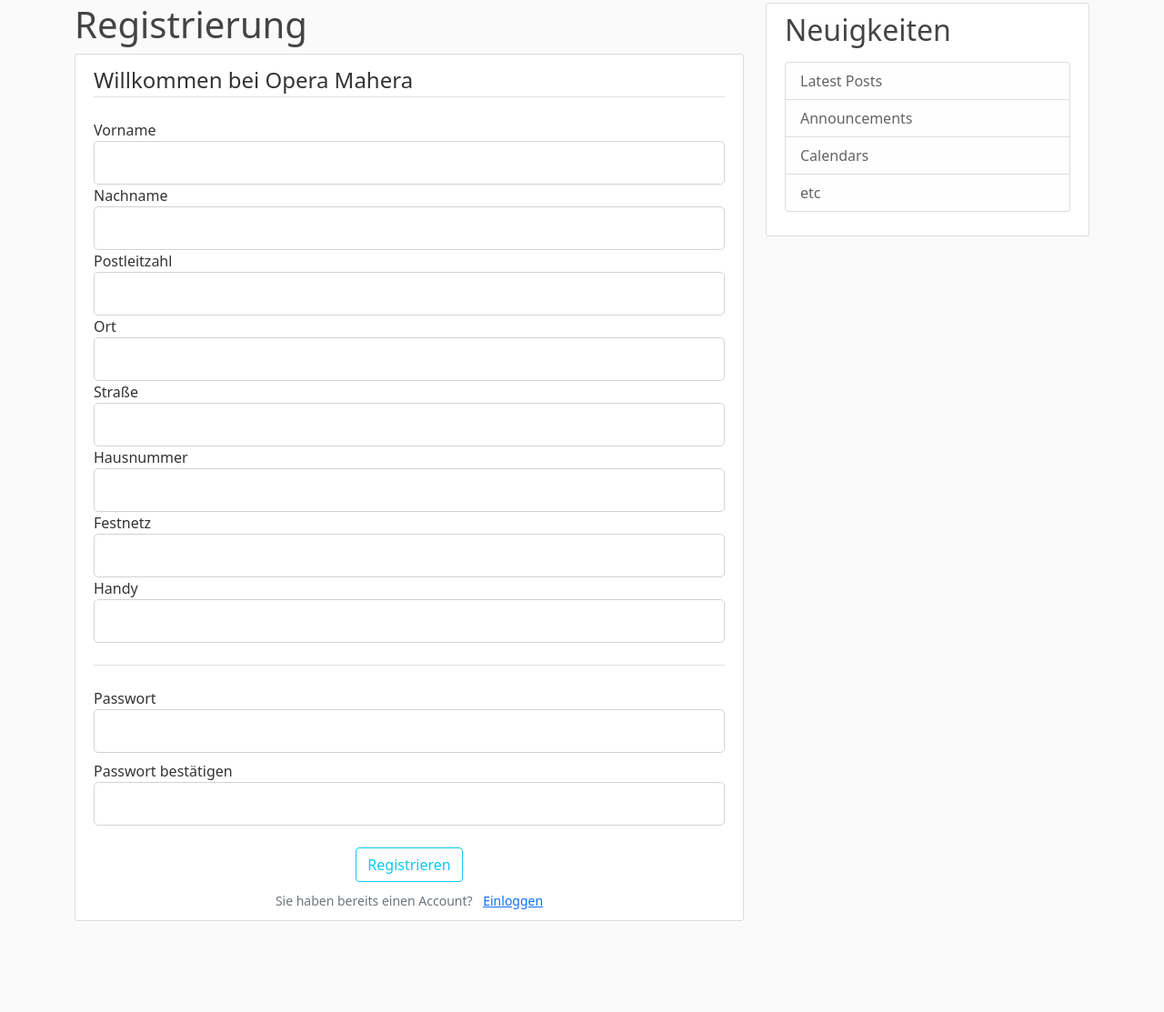
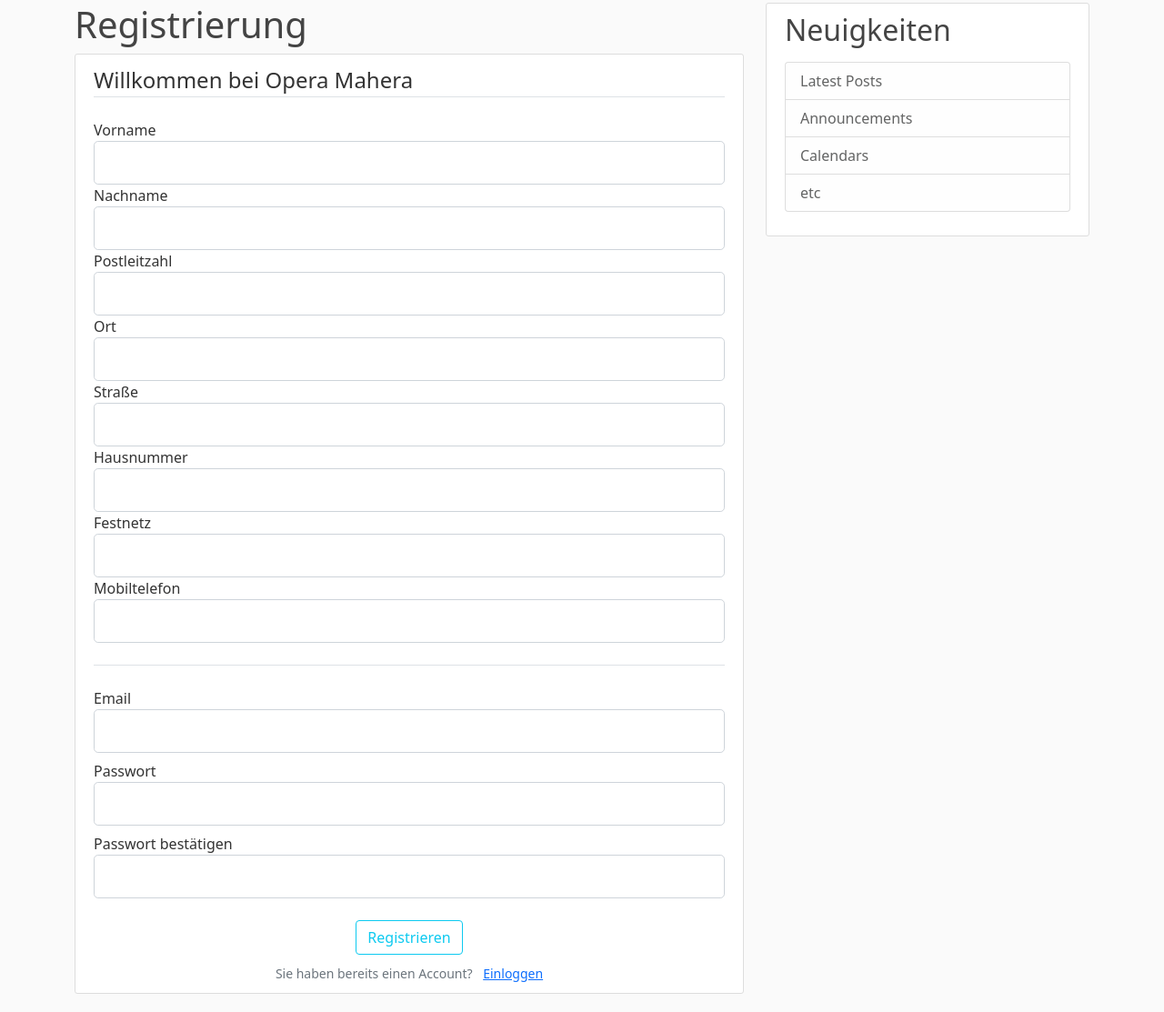
Before and after one commit to pmyna/Opera-Ticket-System, a Flask app: page /register in a window 1280 px wide. Shown: the part 77-1190 px from the top of the page at 91% size. Before the commit the page ends 1090 px from the top, so only its background shows below. Run offline with Flask 2, Linux system fonts and the light colour scheme; parts of the project's set-up code (start-up, migrations or seed data) failed here and were passed over.

Commit message:
Update Register/Login; Email-Validation

```diff
--- a/project/__init__.py
+++ b/project/__init__.py
@@ -1,11 +1,11 @@
 from flask import Flask
-from flask_sqlalchemy import SQLAlchemy
-
+from flask_sqlalchemy import *
+from flask_bcrypt import Bcrypt
 
 app = Flask(__name__)
 app.config['SECRET_KEY'] = 'e435f666e9f07eb13be460507c9c12b3'
 app.config['SQLALCHEMY_DATABASE_URI'] = 'sqlite:///site.db'
 db = SQLAlchemy(app)
-
+bcrypt = Bcrypt(app)
 
 from project import routes
--- a/project/form.py
+++ b/project/form.py
@@ -1,6 +1,7 @@
 from flask_wtf import *
 from wtforms import *
 from wtforms.validators import *
+from project.models import Visitor
 
 
 class RegistrationForm(FlaskForm):
@@ -11,14 +12,20 @@
     street = StringField('Straße', [DataRequired()])
     house_number = StringField('Hausnummer', [DataRequired(), Length(min=1, max=7)])
     landline = StringField('Festnetz', [Length(min=8, max=14), Regexp(regex='^[0-9]{8}(?:[0-9]+)?', message='Nur Zahlen erlaubt')])
-    phone_number = StringField('Handy', [Length(min=8, max=14), Regexp(regex='^[0-9]{8}(?:[0-9]+)?', message='Nur Zahlen erlaubt')])
+    phone_number = StringField('Mobiltelefon', [Length(min=8, max=14), Regexp(regex='^[0-9]{8}(?:[0-9]+)?', message='Nur Zahlen erlaubt')])
+    email = StringField('Email', [DataRequired()])
     password = PasswordField('Passwort', [DataRequired(), Length(min=5, max=20)])
     confirm_password = PasswordField('Passwort bestätigen', [DataRequired(), Length(min=5, max=20), EqualTo('password', message='Passwort stimmt nicht überein')])
     submit = SubmitField('Registrieren')
 
+    def validation_email(self, email):
+        visitor = Visitor.query.filter_by(email=email.data)
+        if visitor:
+            raise ValidationError('Email bereits registriert!')
+
 
 class LoginForm(FlaskForm):
-    customer_ID = StringField('Kundennummer', [DataRequired(), Length(min=3, max=3), Regexp(regex='^[0-9]{3}$')])
+    email = StringField('E-Mail', [DataRequired(), Length(min=3, max=3), Regexp(regex='^[0-9]{3}$')])
     password = PasswordField('Passwort', [DataRequired(), Length(min=5, max=20)])
     remember = BooleanField('Remember me')
     login = SubmitField('Login')
--- a/project/routes.py
+++ b/project/routes.py
@@ -1,5 +1,5 @@
 from flask import *
-from project import app
+from project import app, db, bcrypt
 from project.form import *
 from project.models import *
 
@@ -19,8 +19,14 @@
 def register():
     form = RegistrationForm()
     if form.validate_on_submit():
-        flash(f'Registrierung erfolgreich! \n Ihre Kundennummer für den Login ist 123', 'success') #Kundennummer-Anzeige mit DB verbinden
-        return redirect(url_for('home'))
+        hashed_password = bcrypt.generate_password_hash(form.password.data).decode('utf-8')
+        visitor = Visitor(first_name=form.first_name.data, last_name=form.last_name.data, zip_code=form.zip_code.data,
+                          city=form.city.data, street=form.street.data, house_number=form.house_number.data,
+                          landline=form.landline.data, phone_number=form.phone_number.data, email=form.email.data, password=hashed_password)
+        db.session.add(visitor)
+        db.session.commit()
+        flash(f'Registrierung erfolgreich!', 'success')
+        return redirect(url_for('login'))
     return render_template('register.html', title='Registrierung', form=form)
 
 
@@ -28,9 +34,9 @@
 def login():
     form = LoginForm()
     if form.validate_on_submit():
-        if form.customer_ID.data == '123' and form.password.data == 'test1234':
+        if form.email.data == 'test@test.com' and form.password.data == 'test1234':
             flash(f'Erfolgreich eingeloggt', 'success')
             return redirect(url_for('home'))
         else:
-            flash('Kundennummer oder Passwort falsch', 'danger')
+            flash('Email oder Passwort falsch', 'danger')
     return render_template('login.html', title='Login', form=form)
--- a/project/templates/register.html
+++ b/project/templates/register.html
@@ -114,6 +114,19 @@
                 {% endif %}
             </div>
             <div class="border-bottom mb-4 mt-4"></div>
+              <div class="form-group mb-2">
+                {{ form.email.label(class="form-control-label") }}
+                {% if form.email.errors %}
+                    {{ form.email(class="form-control form-control-lg is-invalid") }}
+                    <div class="invalid-feedback">
+                        {% for error in form.email.errors %}
+                            <span>{{ error }}</span>
+                        {% endfor %}
+                    </div>
+                {% else %}
+                    {{ form.email(class="form-control form-control-lg") }}
+                {% endif %}
+            </div>
             <div class="form-group mb-2">
                 {{ form.password.label(class="form-control-label") }}
                 {% if form.password.errors %}
```
Also changed, not shown: project/models.py (+5 -4 lines), project/templates/login.html (+5 -5 lines), project/readme.txt (deleted), project/site.db, readme.txt (added), requirements.txt (renamed from project/requirements.txt), 4 other files.
